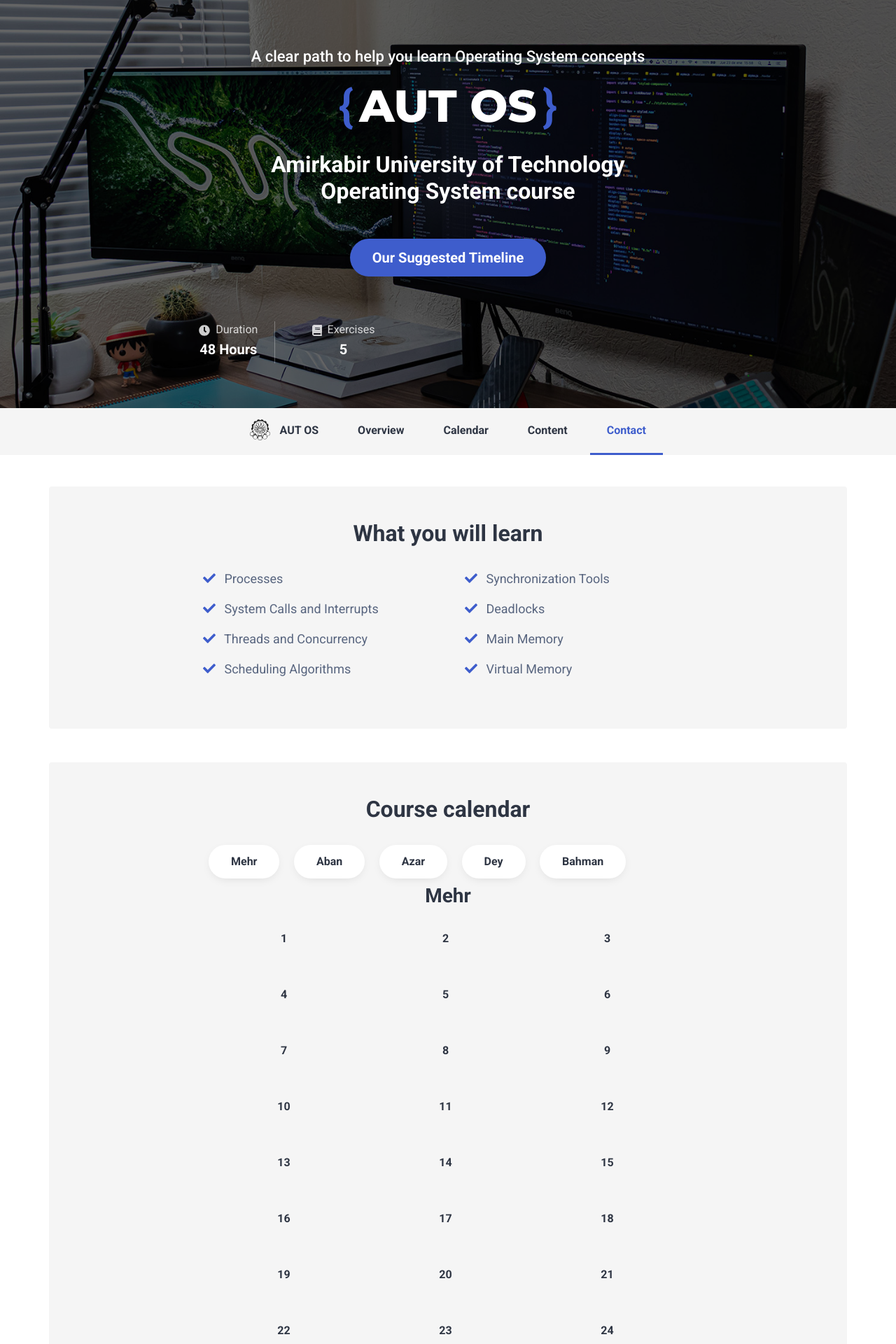
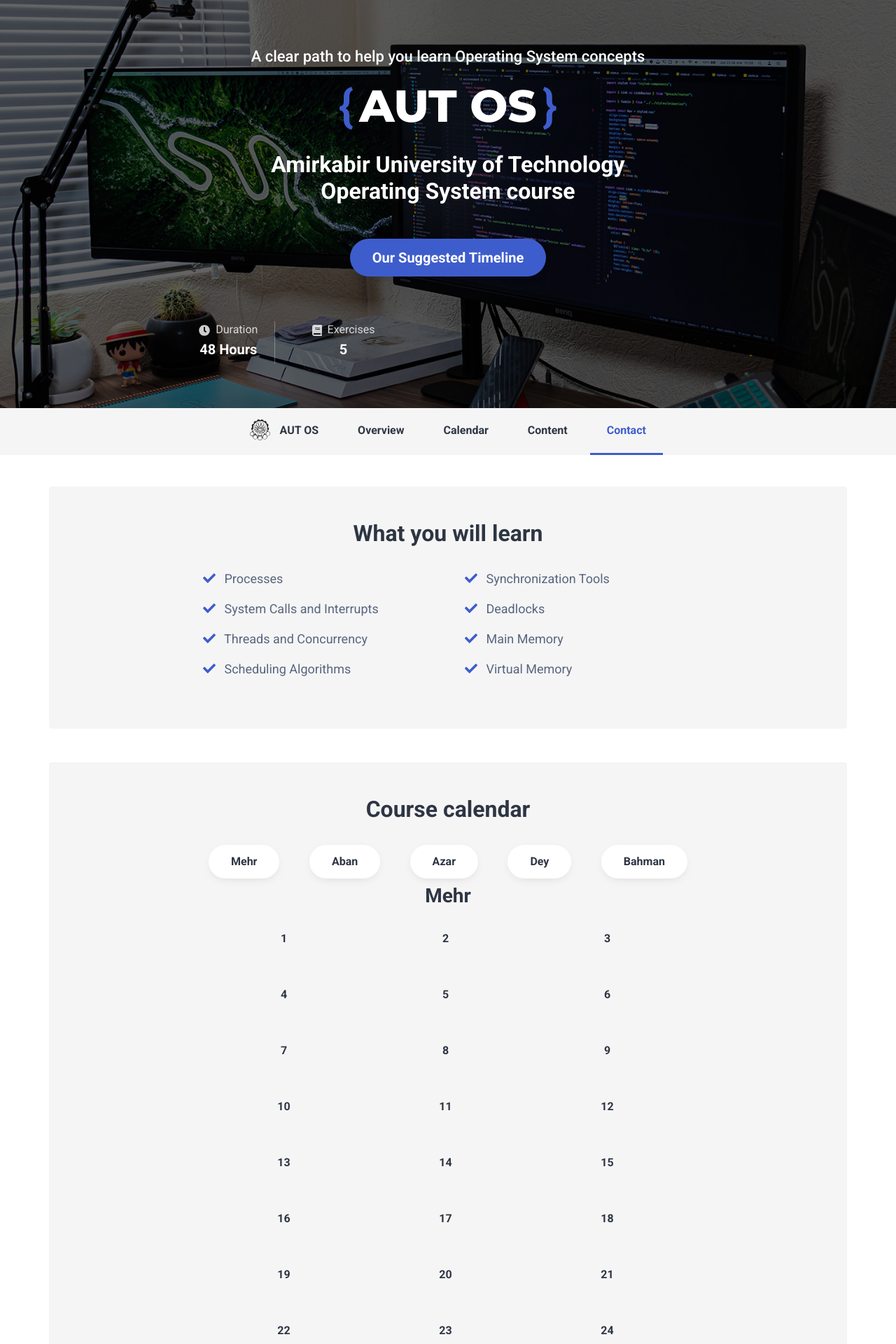
Before and after one commit to OS-CE-AUT/os-ce-aut.github.io, a Jekyll site: the page built from index.html, in a window 1280 px wide. Shown: the top 1920 px of the page at 70% size. Built offline with Jekyll 4.4.1, drawn with Linux system fonts in a browser that asks for light colours; comment, search, counter and statistics services are not loaded.

Commit message:
fix: improved and fix flex stylings in calendar

```diff
--- a/_includes/sections/calendar.html
+++ b/_includes/sections/calendar.html
@@ -3,7 +3,7 @@
     <div class="section-col-max mx-auto">
       <h3 class="section-title mb-4">{{ site.data.calendar.title }}</h3>
 
-      <div class="flex justify-content-around align-items-center">
+      <div class="d-flex justify-content-between align-items-center">
         {% for month in site.data.calendar.months%}
         <button class="btn btn-light m-2" data-type="monthButton" data-value={{month.title}}>{{ month.title }}</button>
         {% endfor %}
```
